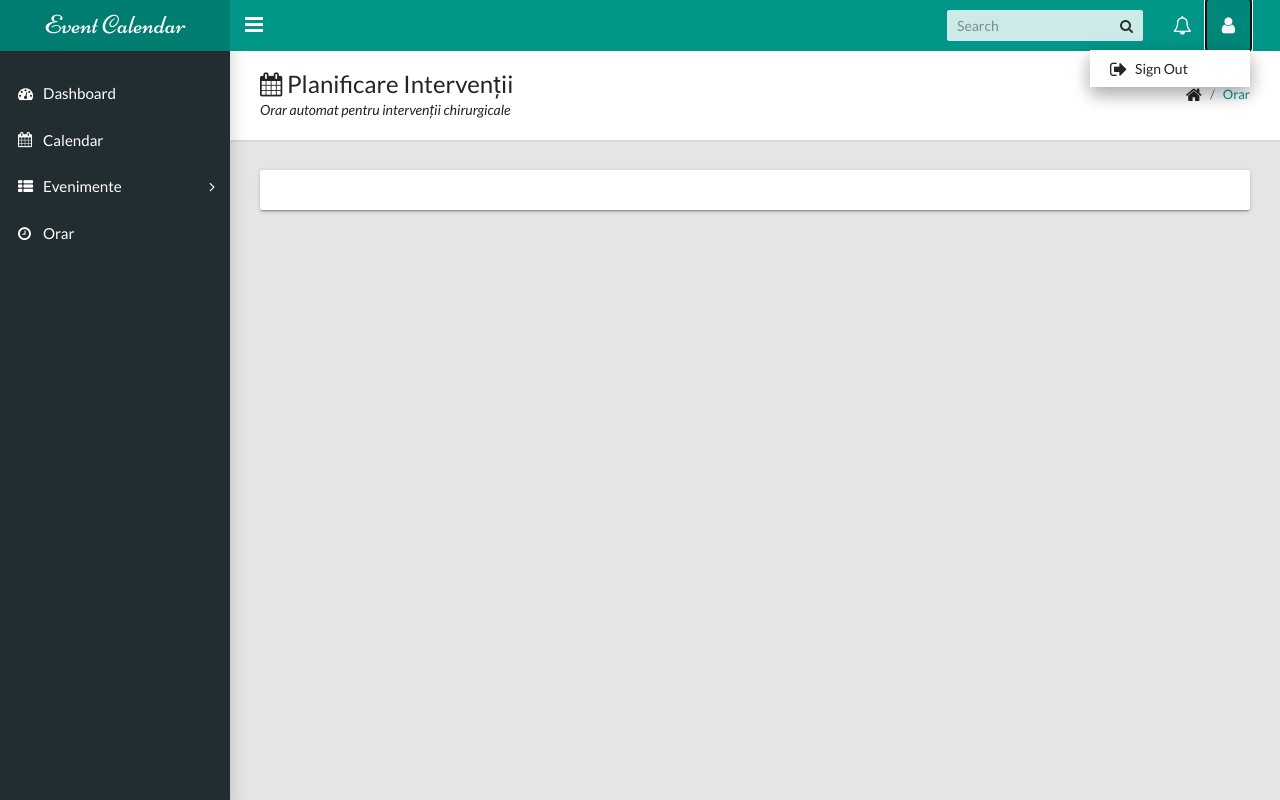
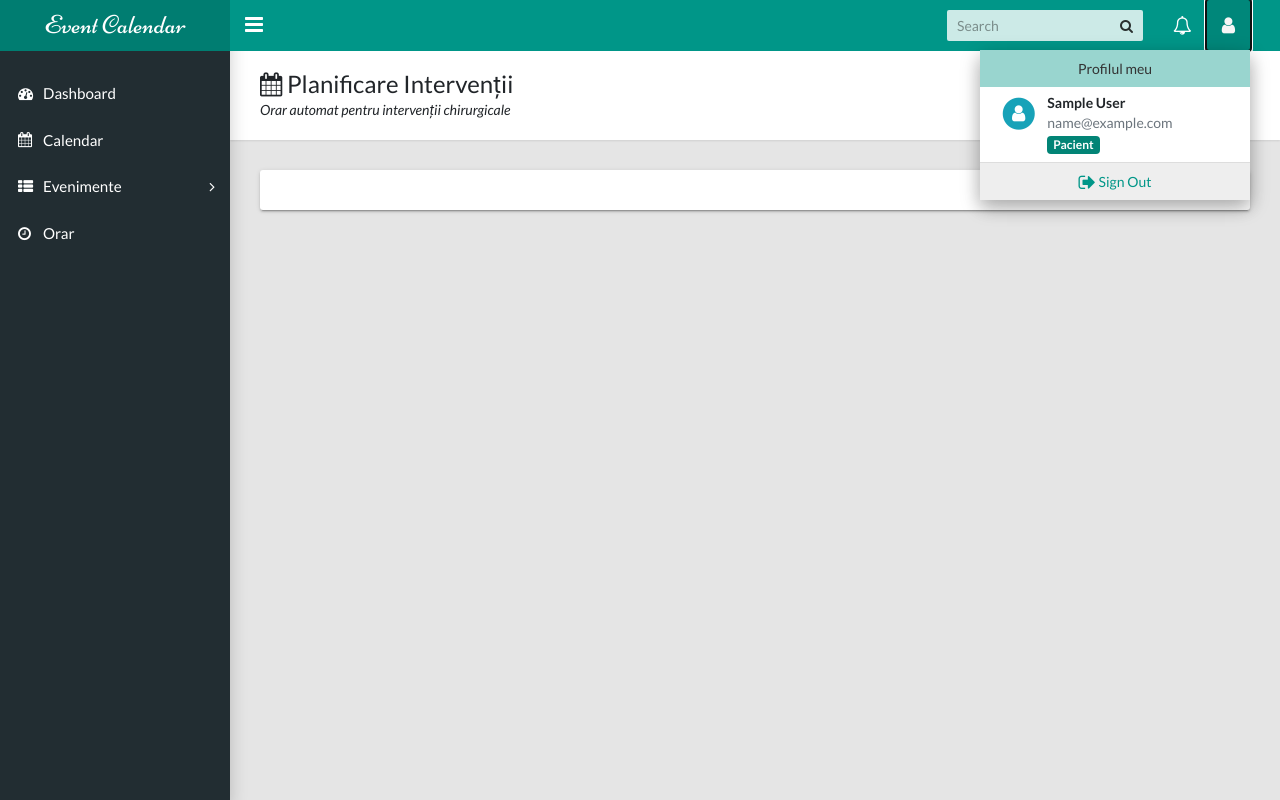
Before and after one commit to Andreeavonica/Licenta_Planificator, a Django app: page /orar/ in a window 1280 px wide, after a click that opens the changed part. Run offline with Django 3.2, Linux system fonts and the light colour scheme; the visitor is signed in with stand-in values (Sample User, id 1); some libraries are stand-ins or nearby versions.

Commit message:
info profi

```diff
--- a/templates/base/base.html
+++ b/templates/base/base.html
@@ -24,6 +24,16 @@
         <link rel="stylesheet" type="text/css" href="https://maxcdn.bootstrapcdn.com/font-awesome/4.7.0/css/font-awesome.min.css" />
         {% block extracss %}
         {% endblock extracss %}
+        <style>
+            .badge-info {
+              background-color: #028476;
+              color: white;
+              font-size: 12px;
+              padding: 3px 6px;
+              border-radius: 4px;
+            }
+            </style>
+
     </head>
     <body class="app sidebar-mini">
         <!-- Navbar-->
@@ -79,19 +89,39 @@
                 {% endif %}
 
                 <li class="dropdown">
-                    <a class="app-nav__item" href="#" data-toggle="dropdown" aria-label="Open Profile Menu"><i class="fa fa-user fa-lg"></i></a>
-                    <ul class="dropdown-menu settings-menu dropdown-menu-right">
-                        <!-- <li>
-                            <a class="dropdown-item" href="#"><i class="fa fa-cog fa-lg"></i> Settings</a>
-                        </li>
-                        <li>
-                            <a class="dropdown-item" href="#"><i class="fa fa-user fa-lg"></i> Profile</a>
-                        </li> -->
-                        <li>
-                            <a class="dropdown-item" href="{% url 'accounts:signout' %}"><i class="fa fa-sign-out fa-lg"></i> Sign Out</a>
-                        </li>
+                    <a class="app-nav__item" href="#" data-toggle="dropdown" aria-label="Open Profile Menu">
+                      <i class="fa fa-user fa-lg"></i>
+                    </a>
+                    <ul class="app-notification dropdown-menu dropdown-menu-right">
+                      {% if request.user.is_authenticated %}
+                        <li class="app-notification__title text-center">Profilul meu</li>
+                        <div class="app-notification__content">
+                          <li class="app-notification__item">
+                            <div class="app-notification__icon">
+                              <span class="fa-stack fa-lg">
+                                <i class="fa fa-circle fa-stack-2x text-info"></i>
+                                <i class="fa fa-user fa-stack-1x fa-inverse"></i>
+                              </span>
+                            </div>
+                            <div>
+                              <p class="app-notification__message"><strong>{{ request.user.first_name }} {{ request.user.last_name }}</strong></p>
+                              <p class="app-notification__meta">{{ request.user.email }}</p>
+                              <span class="badge badge-info">{{ request.user.get_role_display }}</span>
+                            </div>
+                          </li>
+                        </div>
+                        <li class="app-notification__footer">
+                            <a href="{% url 'accounts:signout' %}">
+                              <i class="fa fa-sign-out fa-lg"></i> Sign Out
+                            </a>
+                          </li>
+
+                      {% endif %}
                     </ul>
-                </li>
+                  </li>
+
+
+
             </ul>
         </header>
         <!-- Sidebar menu-->
--- a/templates/calendarapp/schedule.html
+++ b/templates/calendarapp/schedule.html
@@ -230,10 +230,10 @@
       } else {
         div.style.backgroundColor = randomColor(ev.id);
         div.innerHTML = `
-          <div style="font-size:13px; font-weight:600;">
+          <div style="font-size:14px; font-weight:600;">
             ${ev.start_time}-${ev.end_time} / ${ev.type}
           </div>
-          <div style="font-size:13px;">
+          <div style="font-size:14px;">
             👨‍⚕️ ${ev.surgeon || "-"} / 🧍 ${ev.patient || "-"}
           </div>
         `;
```
